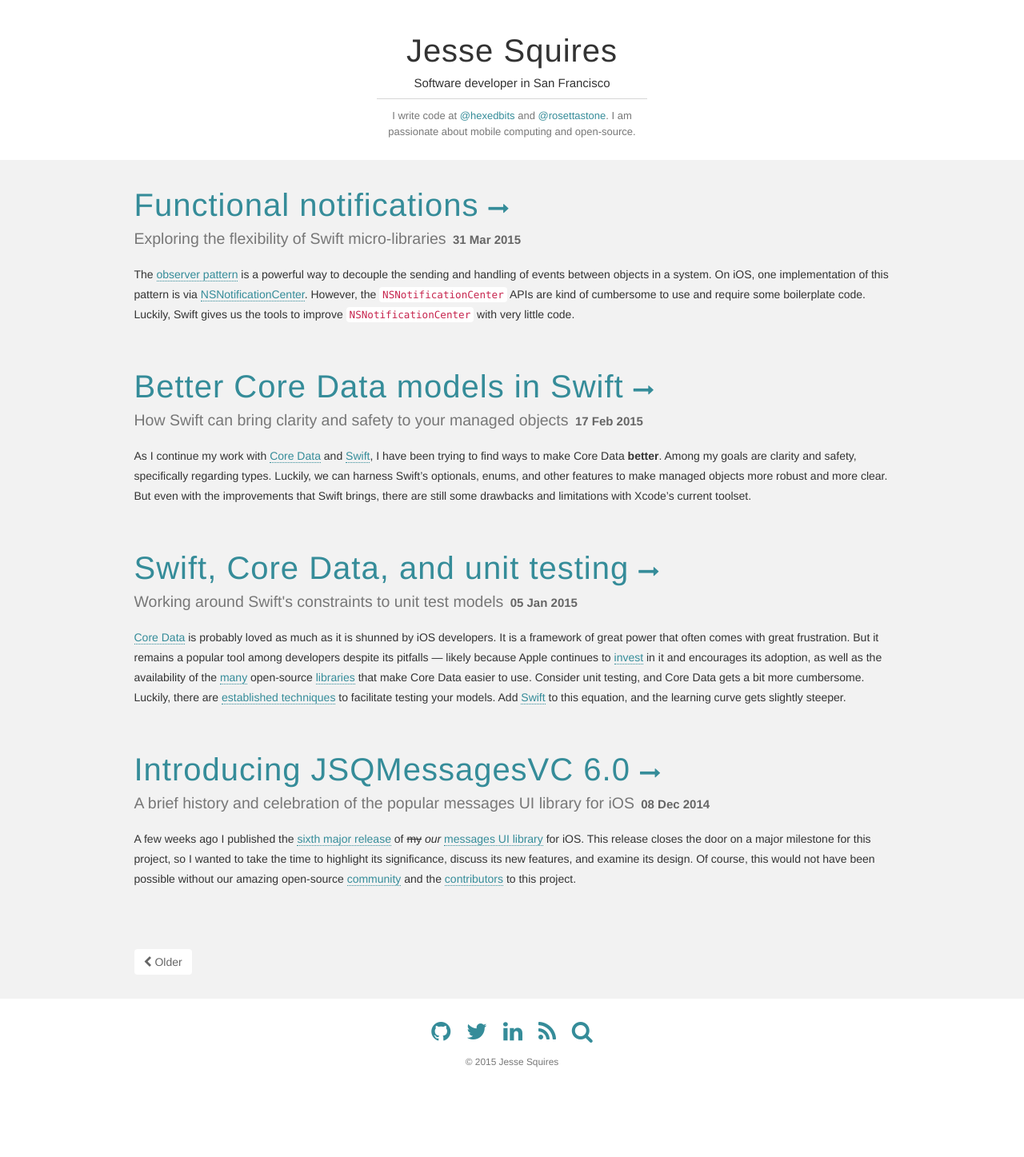
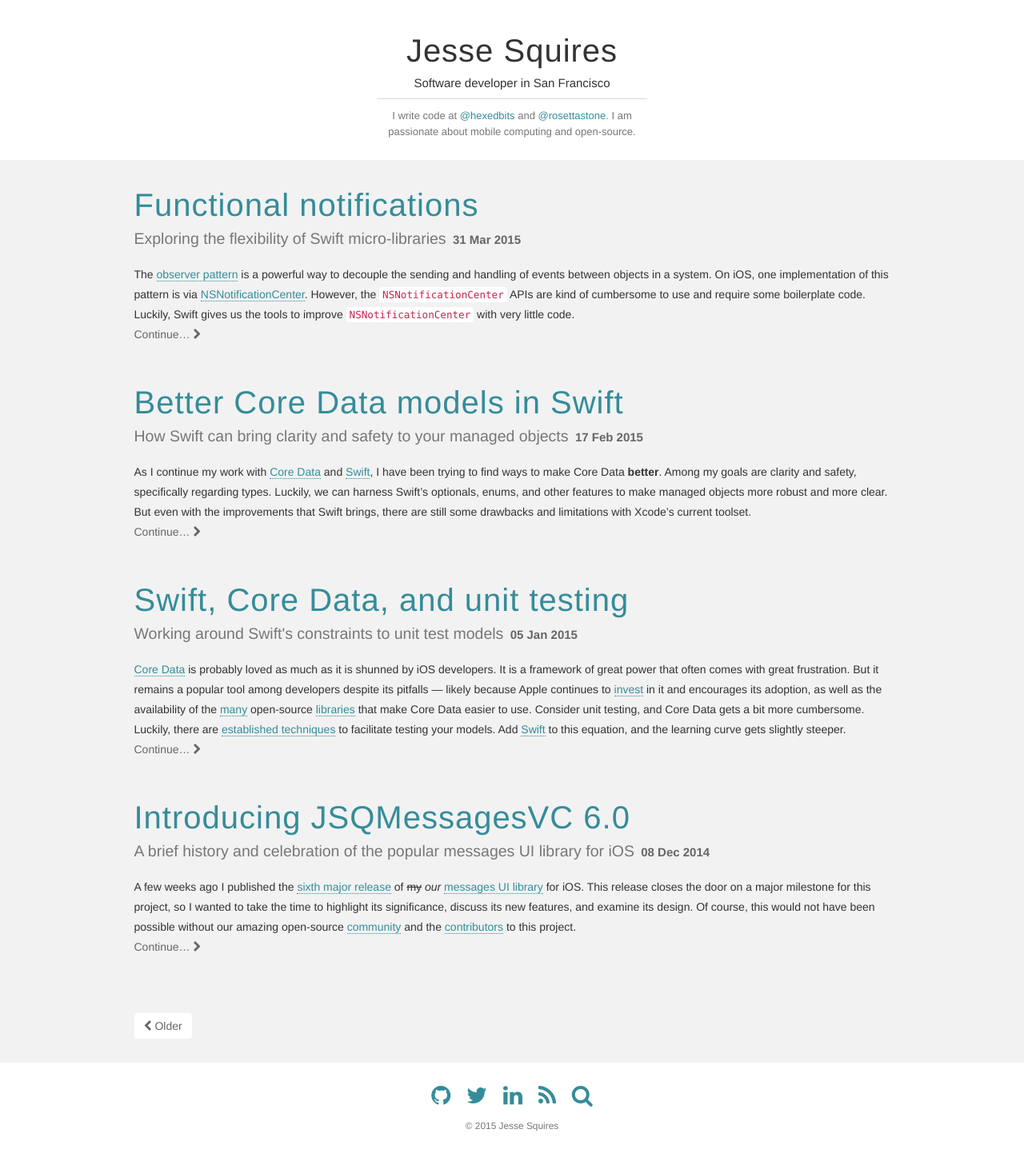
Before and after one commit to jessesquires/jessesquires.com, a Jekyll site: the page built from index.html, in a window 1280 px wide. Shown: the whole page at 80% size. Built offline with Jekyll 4.4.1, drawn with Linux system fonts in a browser that asks for light colours; nearby versions of some CDN libraries; Markdown is read by kramdown in place of the engine named in the settings; the list of posts is cut into pages by our own code; before the commit the page ends 1367 px from its top, so only the background shows below that.

Commit message:
layout/design tweaks

```diff
--- a/css/style.css
+++ b/css/style.css
@@ -113,7 +113,7 @@ header h1 a {
 
 .post {
 	padding-top: 1rem;
-	padding-bottom: 2.5rem;
+	padding-bottom: 4rem;
 }
 
 .post-title {
@@ -141,8 +141,15 @@ header h1 a {
 	line-height: 2.5rem;
 }
 
+.post-excerpt p {
+	margin-bottom: 0rem;
+	padding-bottom: 0rem;
+}
+
 .post-continue {
-	color: #358C99;
+	color: #666666;
+	margin: 0rem;
+	padding: 0rem;
 }
 
 .post-continue:hover {
--- a/index.html
+++ b/index.html
@@ -7,7 +7,7 @@ title: Home
 	{% for post in paginator.posts %}
 		<article class="post">
 			<h1 class="post-title">
-				<a href="{{ post.url }}">{{ post.title }} <small class="post-continue"><i class="fa fa-long-arrow-right"></i></small></a>
+				<a href="{{ post.url }}">{{ post.title }}</a>
 			</h1>
 
 			<h2 class="post-subtitle">
@@ -21,6 +21,7 @@ title: Home
 
 			<div class="post-excerpt">
 				{{ post.excerpt }}
+				<a href="{{ post.url }}" class="post-continue">Continue&hellip; <i class="fa fa-chevron-right"></i></a>
 			</div>
 		</article>
 	{% endfor %}
```
